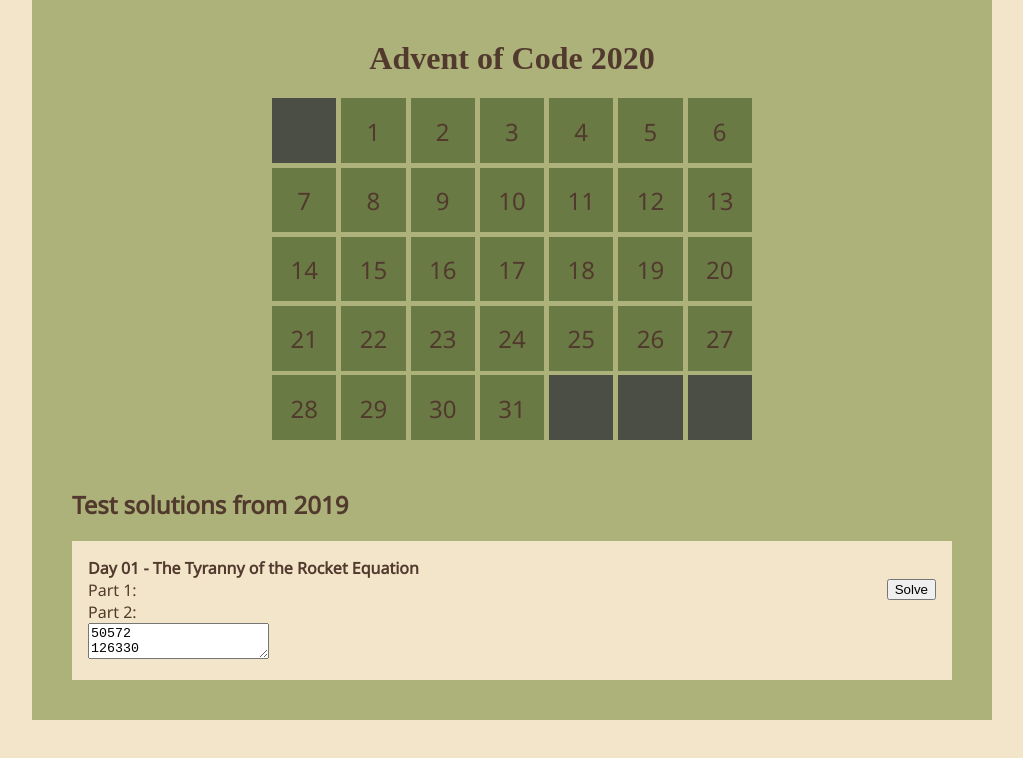
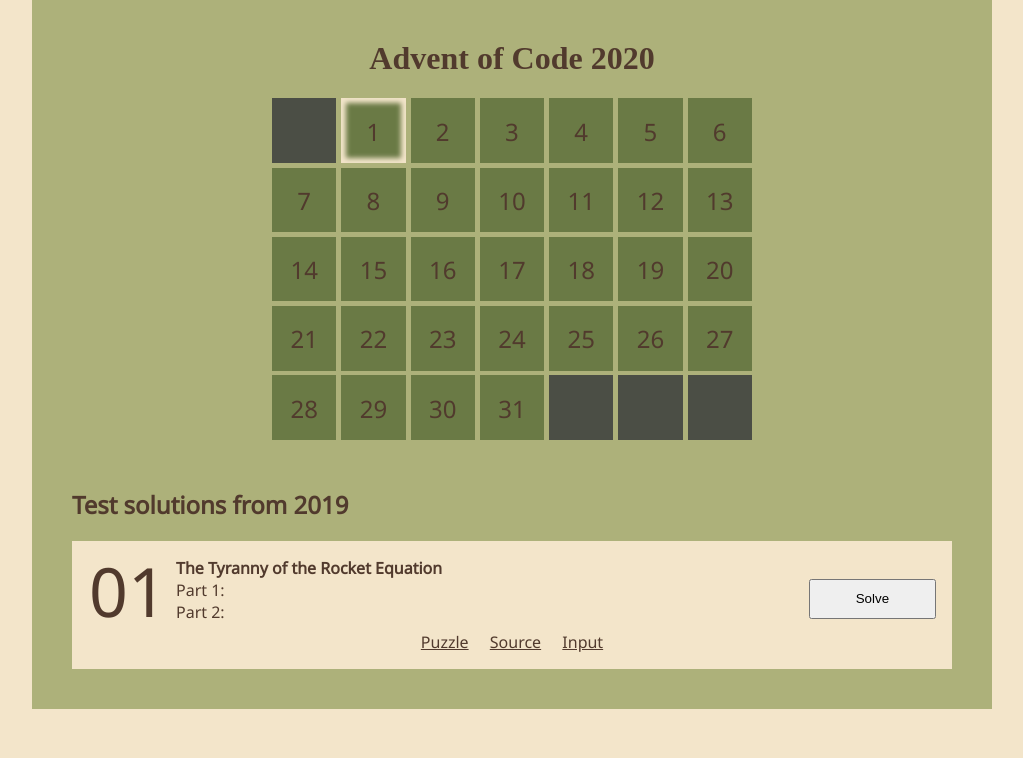
Before and after one commit to sanraith/aoc2020, an Angular app: page / in a window 1280 px wide. Shown: the top 758 px of the page, without its empty margins (128-1151 px from the left). Built offline with nearby package versions, Linux system fonts and the light colour scheme; a web font is replaced by a local one.

Commit message:
Added nicer style for cards. Added style for active days in calendar.

```diff
--- a/src/web/app/app.component.html
+++ b/src/web/app/app.component.html
@@ -1,10 +1,13 @@
 <h1>Advent of Code 2020</h1>
 
-<div class="calendar">
+<div class="calendar unselectable">
     <div class="calendarRow" *ngFor="let row of dayRows">
-        <div class="calendarDay" [class.graySquare]="day < 0" *ngFor="let day of row">
+        <div class="calendarDay" [class.graySquare]="day.number < 0" [class.activeDay]="day.hasSolution"
+            *ngFor="let day of row;" (click)="day.hasSolution && scrollToAnchor('day' + day.number)">
             <div>
-                <p>{{day > 0 ? day : ''}}</p>
+                <p>
+                    {{day.number > 0 ? day.number : ''}}
+                </p>
             </div>
         </div>
     </div>
--- a/src/web/app/app.component.scss
+++ b/src/web/app/app.component.scss
@@ -73,6 +73,12 @@
     margin-bottom: 0;
 }
 
+$glowSize: 5px;
+.activeDay {
+    box-shadow: inset 0 0 $glowSize $glowSize $light-bgcolor; //rgb(255, 255, 255); //rgb(190, 49, 49);
+    cursor: pointer;
+}
+
 @media (min-width: $vw) {
     .calendar {
         width: $calendarMaxWidthPx;
--- a/src/web/app/app.component.ts
+++ b/src/web/app/app.component.ts
@@ -1,4 +1,6 @@
+import { ViewportScroller } from '@angular/common';
 import { Component, OnInit } from '@angular/core';
+import { element } from 'protractor';
 import { solutionManager } from '../../core/solutionManager';
 
 @Component({
@@ -8,17 +10,23 @@
 })
 export class AppComponent implements OnInit {
     title = 'Advent of Code 2020 in Typescript';
-    dayRows = Array(5 * 7).fill(-1)
+    solutionInfos = solutionManager.getSolutions();
+    solutionInfosByDay = solutionManager.getSolutionsByDay();
+    dayRows: { number: number, hasSolution: boolean }[][] = Array(5 * 7).fill(-1)
         .map((_, i) => i > 0 && i <= 31 ? i : -1)
         .reduce((a, x, i) => {
-            (a[Math.floor(i / 7)] ?? a[a.push([]) - 1]).push(x);
+            a[Math.floor(i / 7)].push({
+                number: x,
+                hasSolution: this.solutionInfosByDay.has(x)
+            });
             return a;
-        }, []);
+        }, Array(5).fill(0).map(_ => []));
 
-    solutionInfos = solutionManager.getSolutions();
+    constructor(private viewPortScroller: ViewportScroller) { }
 
-    constructor() { }
+    ngOnInit(): void { }
 
-    ngOnInit(): void {
+    scrollToAnchor(elementId: string) {
+        this.viewPortScroller.scrollToAnchor(elementId);
     }
 }
--- a/src/web/app/card/card.component.html
+++ b/src/web/app/card/card.component.html
@@ -1,9 +1,25 @@
-<article>
-    <p class="title">
-        Day {{solutionInfo.day.toString().padStart(2,'0')}} - {{solutionInfo.title}}
-    </p>
-    <button style="float: right;" (click)="solve()" [disabled]="isBusy">Solve</button>
-    <p>Part 1: {{results[0]}}</p>
-    <p>Part 2: {{results[1]}}</p>
-    <textarea [(ngModel)]="input"></textarea>
+<article [id]="'day' + solutionInfo.day.toString()">
+    <aside class="bigNumber">{{twoLetterDay}}</aside>
+    <div>
+        <div class="title">{{solutionInfo.title}}</div>
+        <div>
+            <aside class="solveButtonColumn">
+                <button (click)="solve()" [disabled]="isBusy">Solve</button>
+            </aside>
+            <div>
+                <p>Part 1: {{results[0]}}</p>
+                <p>Part 2: {{results[1]}}</p>
+            </div>
+        </div>
+    </div>
+    <div class="footer unselectable">
+        <a [href]="'https://adventofcode.com/2020/day/' + solutionInfo.day.toString()" target="_blank">Puzzle</a>
+        <span class="spacer"></span>
+        <a [href]="'https://github.com/sanraith/aoc2020/blob/main/src/solutions/day'+twoLetterDay+'.ts'"
+            target="_blank">Source</a>
+        <span class="spacer"></span>
+        <a (click)="toggleInput()" nohref>Input</a>
+    </div>
+
+    <textarea [(ngModel)]="input" *ngIf="isInputFieldVisible" [rows]="5.5"></textarea>
 </article>
--- a/src/web/app/card/card.component.scss
+++ b/src/web/app/card/card.component.scss
@@ -6,7 +6,7 @@
     padding: 1rem;
 }
 
-article > p {
+article p {
     margin: 0;
 }
 
@@ -15,3 +15,50 @@
     font-weight: bolder;
     margin: 0;
 }
+
+.bigNumber {
+    float: left;
+    font-size: 4.25rem;
+    margin-right: 0.5rem;
+    line-height: 100%;
+    width: 5rem;
+    text-align: center;
+}
+
+.solutionTitle {
+    width: 100%;
+}
+
+.solveButtonColumn {
+    width: 15%;
+    min-width: 4rem;
+    float: right;
+    overflow: auto;
+}
+
+.solveButtonColumn button {
+    width: 100%;
+    height: 2.5rem;
+}
+
+.footer {
+    margin-top: 0.5rem;
+    text-align: center;
+}
+
+a {
+    cursor: pointer;
+    text-decoration: underline;
+    color: $dark-fgcolor;
+}
+
+textarea {
+    margin-top: 0.5rem;
+    width: 100%;
+}
+
+.spacer:before {
+    content: " ";
+    display: inline-block;
+    width: 2.5%;
+}
--- a/src/web/app/card/card.component.ts
+++ b/src/web/app/card/card.component.ts
@@ -14,6 +14,9 @@
     input = '100756'; // TODO populate from input files
     results: string[] = Array(2).fill('');
     isBusy: boolean;
+    isInputFieldVisible: boolean;
+
+    get twoLetterDay(): string { return this.solutionInfo.day.toString().padStart(2, '0'); }
 
     constructor(
         private workerService: WorkerService,
@@ -21,6 +24,10 @@
 
     ngOnInit(): void {
         this.loadInput();
+    }
+
+    toggleInput() {
+        this.isInputFieldVisible = !this.isInputFieldVisible;
     }
 
     async solve() {
--- a/src/web/styles.scss
+++ b/src/web/styles.scss
@@ -24,6 +24,14 @@
     padding: 2.5rem;
 }
 
+.unselectable {
+    -moz-user-select: -moz-none;
+    -khtml-user-select: none;
+    -webkit-user-select: none;
+    -ms-user-select: none;
+    user-select: none;
+}
+
 @media (max-width: $vw) {
     .root-outer {
         width: 100%;
```
